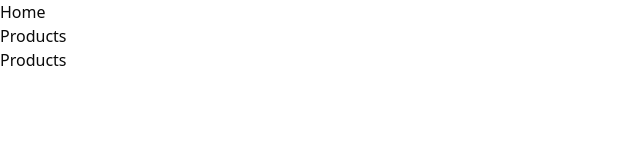
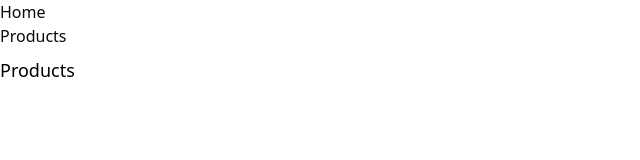
Before and after one commit to Sashankr/nextjs-ecommerce, a Next.js app: page /products in a window 1280 px wide. Shown: the top 160 px of the page, without its empty margins (0-640 px from the left). Built offline with nearby package versions, Linux system fonts and the light colour scheme.

Commit message:
product page update

```diff
--- a/app/products/page.tsx
+++ b/app/products/page.tsx
@@ -1,7 +1,7 @@
 export default function Products() {
   return (
-    <div className="container">
-      <h1>Products</h1>
+    <div className="container mx-auto py-2">
+      <h1 className="text-lg text-black">Products</h1>
     </div>
   );
 }
```
